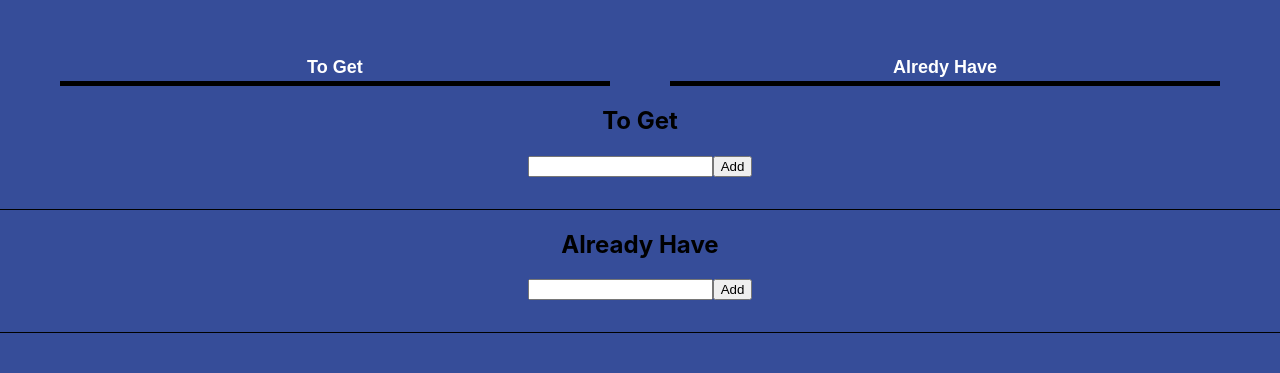
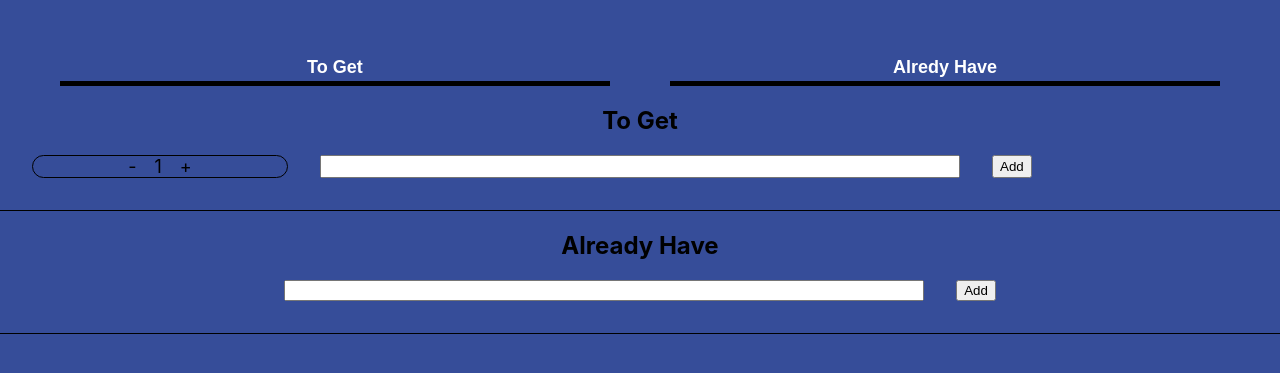
Before and after one commit to saharVac/groceries, a React (Create React App) app: page / in a window 1280 px wide. Shown: the part 279-652 px from the top of the page. Built offline with nearby package versions, Linux system fonts and the light colour scheme.

Commit message:
Accounted for amount of grocery

```diff
--- a/src/App.css
+++ b/src/App.css
@@ -41,6 +41,32 @@ header h1 {
   font-weight: bold;
 }
 
+.add-to-get-section {
+  display: flex;
+}
+
+.amount-input {
+  display: flex;
+  flex-direction: row;
+  align-items: center;
+  justify-content: center !important;
+  font-size: 18px;
+  border: 1px solid black;
+  border-radius: 15px;
+  width: 20% !important;
+  margin-left: 2.5%;
+  margin-right: 2.5%;
+}
+
+.amount-input-number {
+  margin: 0 18px;
+}
+
+.add-name {
+  width: 50%;
+  margin-right: 2.5%;
+}
+
 ul {
   list-style: none;
 }
@@ -64,9 +90,17 @@ ul {
   background-color: white;
 }
 
+.grocery-name-and-amount {
+  display: flex;
+  justify-content: center;
+  align-items: center;
+  margin-left: 30px;
+}
+
 .to-get-grocery-name, .already-have-grocery-name {
   height: auto;
-  margin: 0 0 0 50px;
+  margin: 0;
+  margin-left: 20px;
 }
 
 .switch-to-already-have-btn, .ran-out-btn {
@@ -74,3 +108,7 @@ ul {
   margin-right: 50px;
   right: 0;
 }
+
+.grocery-amount {
+  margin: 0;
+}
--- a/src/App.js
+++ b/src/App.js
@@ -5,11 +5,9 @@ import AlreadyHaveSection from './Components/AlreadyHaveSection'
 
 
 // TODO: characterizing groceries to always have so that when runs out, goes back on the to get list
-// TODO: show groceries already have
-// TODO: ability to add groceries already have
 // TODO: Account for groceries quantity
 // TODO: Dedfining essential grocery: how much to get at a time
-
+// TODO: consolidate grocery element to a Component
 
 function App() {
 
@@ -19,13 +17,14 @@ function App() {
     have: []
   })
 
-  const addToGet = (name) => {
+  const addToGet = (name, amount) => {
     setGroceries({
       ...groceries,
       toGet: [
         ...groceries.toGet,
         {
           name: name,
+          amount: amount,
           key: name
         }
       ]
--- a/src/Components/AlreadyHaveSection.js
+++ b/src/Components/AlreadyHaveSection.js
@@ -35,7 +35,7 @@ function AlreadyHaveSection({ have, addAlreadyHave, removeAlreadyHave }) {
             <h2 className="already-have-title">Already Have</h2>
 
             <div className="add-already-have-section">
-                <input ref={addAlreadyHaveRef} className="add-already-have-input" type="text"/>
+                <input ref={addAlreadyHaveRef} className="add-already-have-input add-name" type="text"/>
                 <button onClick={() => add()} className="add-already-have-button">Add</button>
             </div>
 
@@ -43,7 +43,10 @@ function AlreadyHaveSection({ have, addAlreadyHave, removeAlreadyHave }) {
                 {
                     have.map(grocery => {
                         return <li key={grocery.key} className="grocery already-have-grocery">
-                            <h3 className="already-have-grocery-name">{grocery.name}</h3>
+                            <div className="grocery-name-and-amount">
+                                <h3 className="grocery-amount">{grocery.amount}</h3>
+                                <h3 className="already-have-grocery-name">{grocery.name}</h3>
+                            </div>
                             <button onClick={() => remove(grocery.key)} className="ran-out-btn">Ran Out</button>
                         </li>
                     })
--- /dev/null
+++ b/src/Components/AmountInput.js
@@ -0,0 +1,33 @@
+import $ from 'jquery'
+import React, { useRef } from "react";
+
+function AmountInput() {
+
+    const countRef = useRef(1)
+
+    const changeAmount = (action) => {
+
+        // change value
+        if (action === 'subtract') {
+            // cant subtract if at 1
+            if (countRef.current > 1) {
+                countRef.current--
+            }
+        } else {
+            countRef.current++
+        }
+
+        // Update count
+        $(".amount-input-number").html(countRef.current)
+    }
+
+    return(
+        <div className="amount-input">
+            <div onClick={() => changeAmount('subtract')} className="amount-input-action amount-input-subtract">-</div>
+            <div className="amount-input-number">1</div>
+            <div onClick={() => changeAmount('add')} className="amount-input-action amount-input-add">+</div>
+        </div>
+    )
+}
+
+export default AmountInput
--- a/src/Components/ToGetSection.js
+++ b/src/Components/ToGetSection.js
@@ -1,5 +1,6 @@
-import 'jquery'
+import $ from 'jquery'
 import React, { useRef } from "react";
+import AmountInput from './AmountInput'
 
 function ToGetSection({ have, toGet, addToGet, switchToAlreadyHave }) {
 
@@ -28,7 +29,7 @@ function ToGetSection({ have, toGet, addToGet, switchToAlreadyHave }) {
             })
 
             if (!alreadyExists && !alreadyHave) {
-                addToGet(value)
+                addToGet(value, $(".amount-input-number").html())
             }
 
             addToGetRef.current.value = ""
@@ -45,7 +46,10 @@ function ToGetSection({ have, toGet, addToGet, switchToAlreadyHave }) {
             <h2 className="to-get-title">To Get</h2>
 
             <div className="add-to-get-section">
-                <input ref={addToGetRef} className="add-to-get-input" type="text"/>
+
+                <AmountInput />
+
+                <input ref={addToGetRef} className="add-to-get-input add-name" type="text"/>
                 <button onClick={() => add()} className="add-to-get-button">Add</button>
             </div>
 
@@ -53,7 +57,10 @@ function ToGetSection({ have, toGet, addToGet, switchToAlreadyHave }) {
                 {
                     toGet.map(grocery => {
                         return <li key={grocery.key} className="grocery to-get-grocery">
-                            <h3 className="to-get-grocery-name">{grocery.name}</h3>
+                            <div className="grocery-name-and-amount">
+                                <h3 className="grocery-amount">{grocery.amount}</h3>
+                                <h3 className="to-get-grocery-name">{grocery.name}</h3>
+                            </div>
                             <button onClick={() => switchGrocery(grocery.key)} className="switch-to-already-have-btn">purchased</button>
                         </li>
                     })
```
